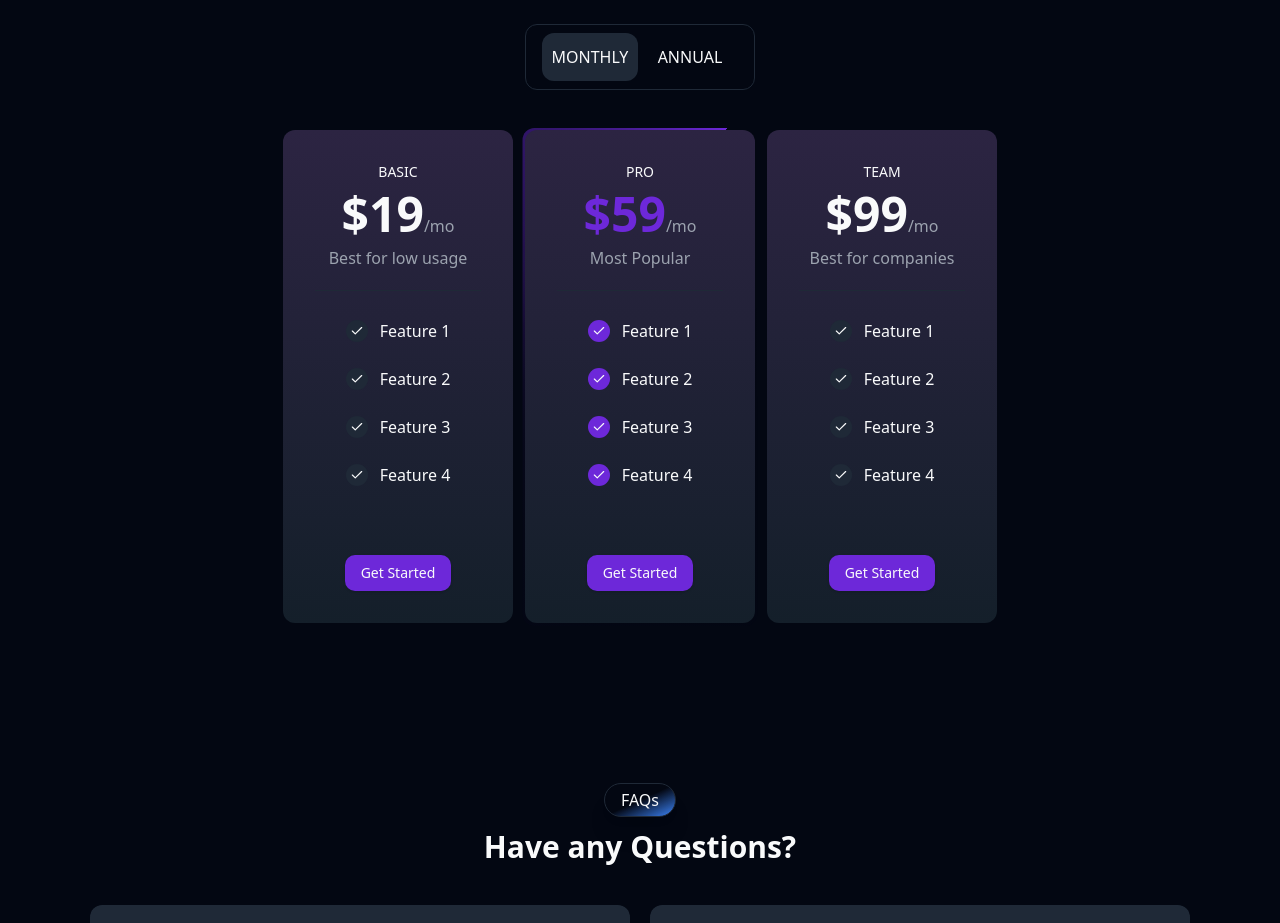
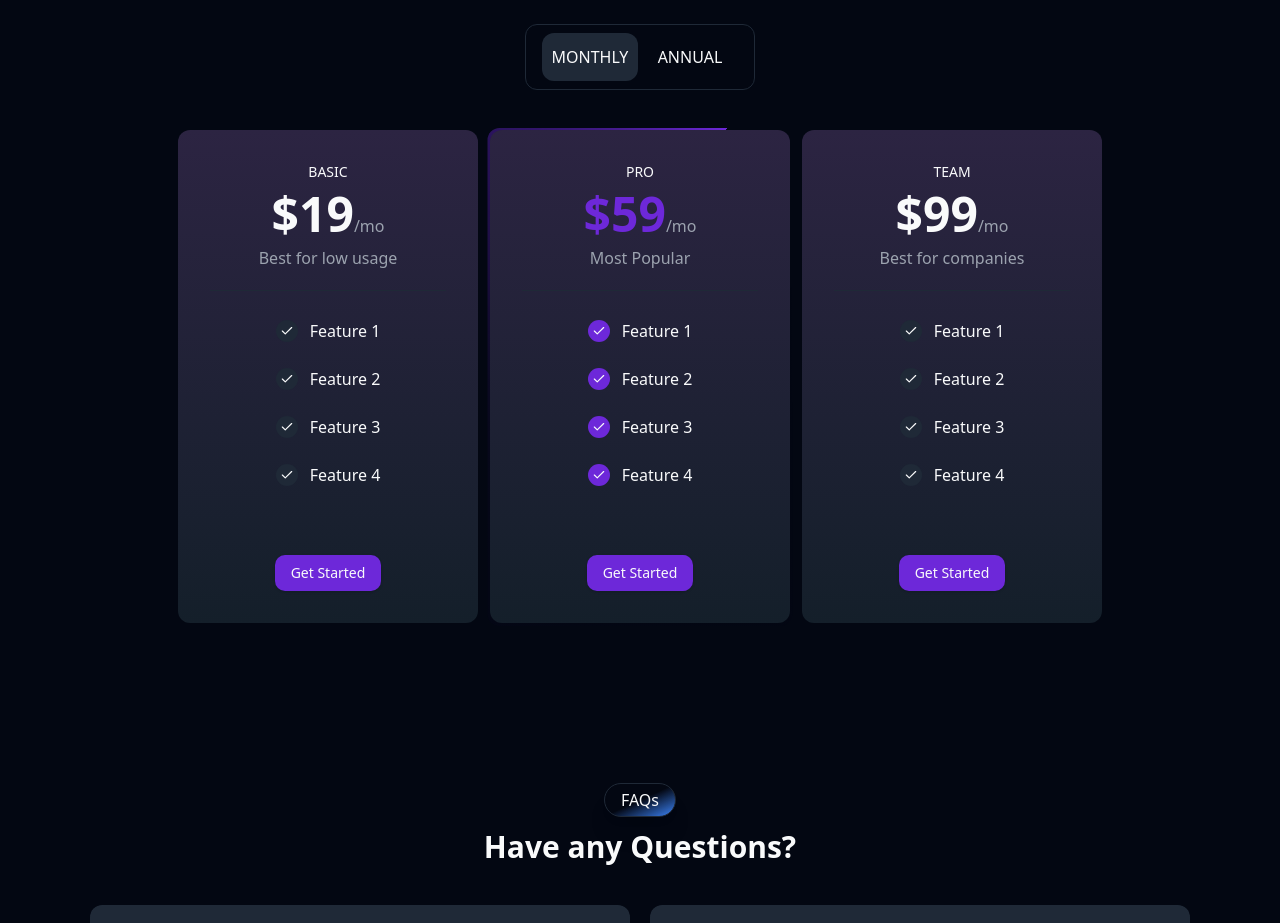
Before and after one commit to MK-cypher/SaaS-template-1, a Next.js app: page / in a window 1280 px wide. Shown: the part 2400-3323 px from the top of the page. Built offline with nearby package versions, Linux system fonts and the light colour scheme.

Commit message:
update pricing card width

```diff
--- a/components/sections/PricingCard.tsx
+++ b/components/sections/PricingCard.tsx
@@ -48,7 +48,7 @@ export default function PricingCard({item, type, i}: props) {
     };
   }, [type]);
   return (
-    <div className={`${i == 1 && "border-rotate"} rounded-xl md:min-w-[230px] max-sm:w-full`}>
+    <div className={`${i == 1 && "border-rotate"} rounded-xl w-[300px] max-sm:w-full`}>
       <div className="gradient-2 relative p-8 rounded-xl flex flex-col justify-center items-center">
         <div className="text-sm mb-2">{item.type}</div>
         <div className="flex items-end mb-2">
```
